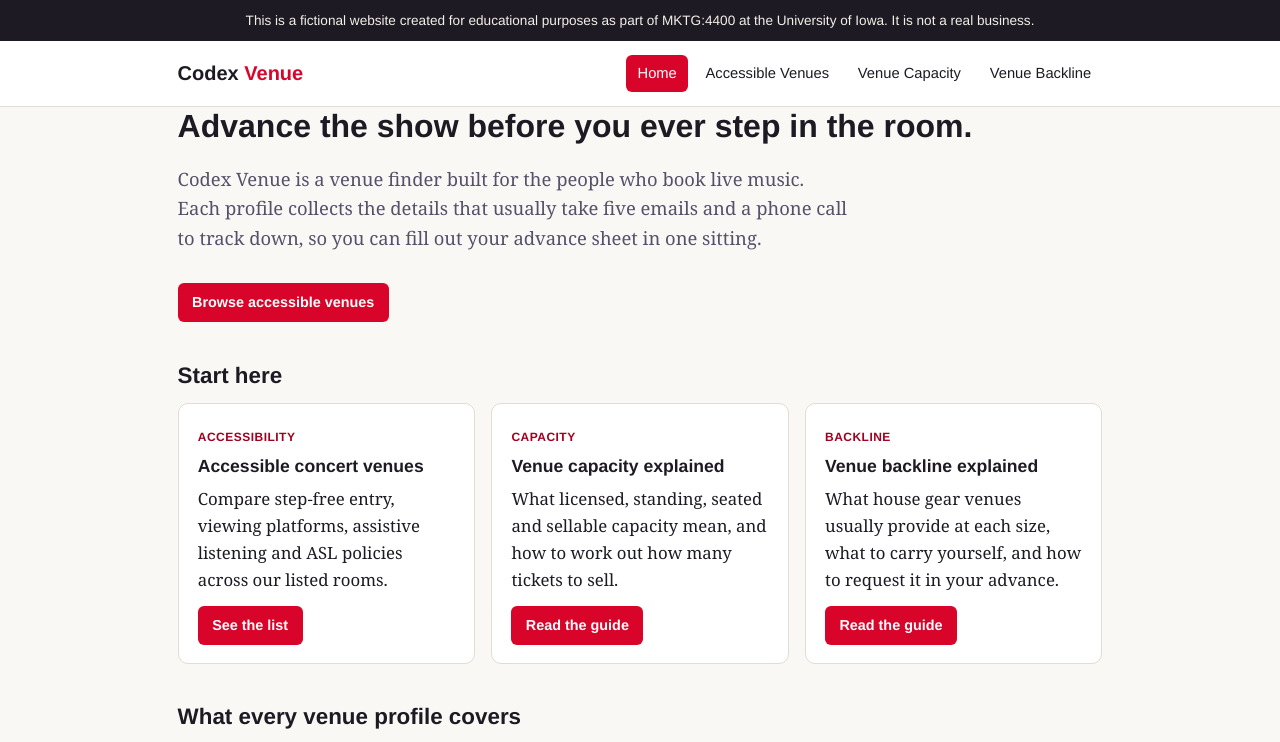
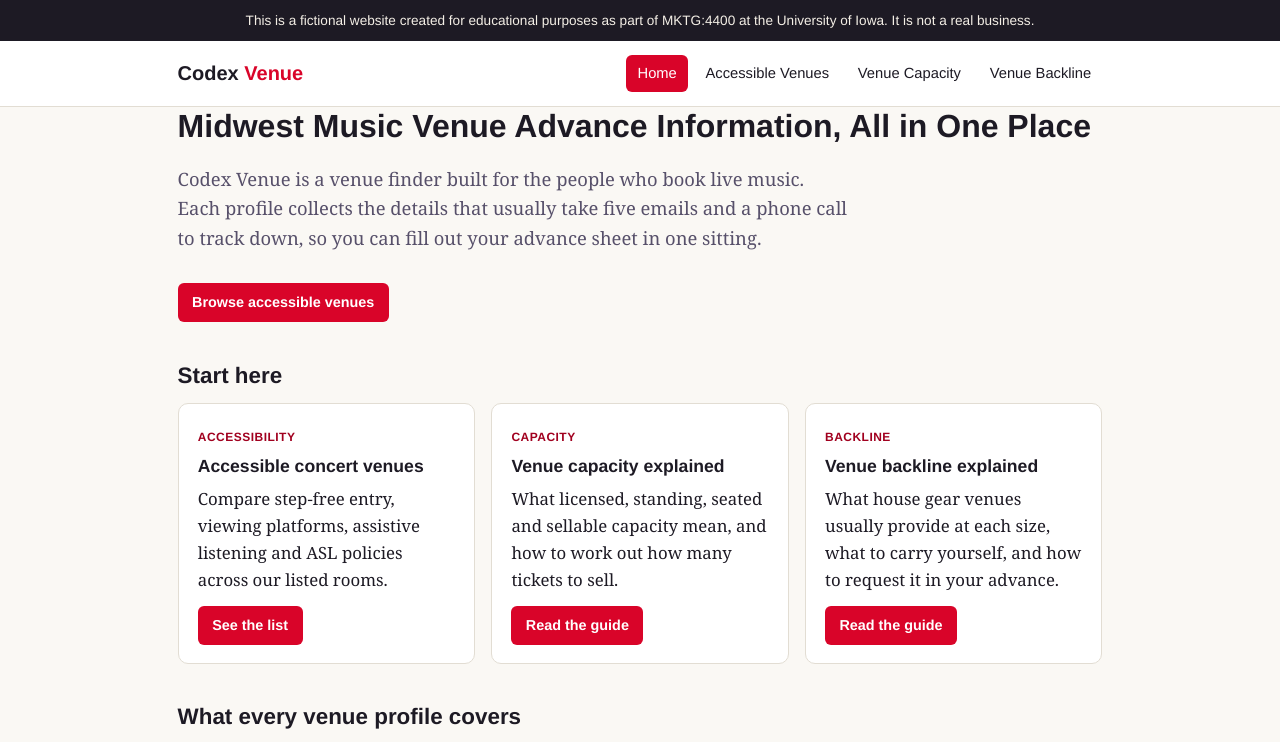
Before and after one commit to simonosako/codex-venue, a plain HTML site: page index.html in a window 1280 px wide. Shown: the top 742 px of the page. Drawn offline with Linux system fonts and the light colour scheme.

Commit message:
Update header text in index.html

```diff
--- a/index.html
+++ b/index.html
@@ -125,7 +125,7 @@
 </header>
 
 <main class="wrap">
-  <h1>Advance the show before you ever step in the room.</h1>
+  <h1>Midwest Music Venue Advance Information, All in One Place</h1>
   <p class="lead">Codex Venue is a venue finder built for the people who book live music. Each profile collects the details that usually take five emails and a phone call to track down, so you can fill out your advance sheet in one sitting.</p>
   <a class="button" href="accessible-concert-venues.html">Browse accessible venues</a>
 
```
